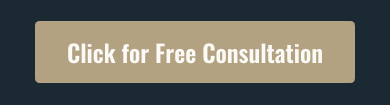
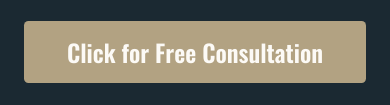
Before and after one commit to aatanasow/tailwind-hollingsworthlaw, a website: page public/index.html in a window 390 px wide. Shown: the part 573-678 px from the top of the page. Drawn offline with nearby package versions, Linux system fonts and the light colour scheme.

Commit message:
Fix the button in Hero section

```diff
--- a/public/index.html
+++ b/public/index.html
@@ -237,7 +237,7 @@
             <div class="mt-3 flex justify-center">
               <a
                 href="#"
-                class="rounded bg-cOrange-120 px-4 py-2 text-center font-accent text-xl font-semibold leading-tight text-cOrange-10 hover:bg-cOrange-100 xl:px-16 xl:py-3 xl:text-2xl"
+                class="w-full rounded bg-cOrange-120 py-2 text-center font-accent text-xl font-semibold leading-tight text-cOrange-10 hover:bg-cOrange-100 xs:px-4 sm:w-auto xl:px-16 xl:py-3 xl:text-2xl"
                 >Click for Free Consultation</a
               >
             </div>
```
Also changed, not shown: public/styles.css.
